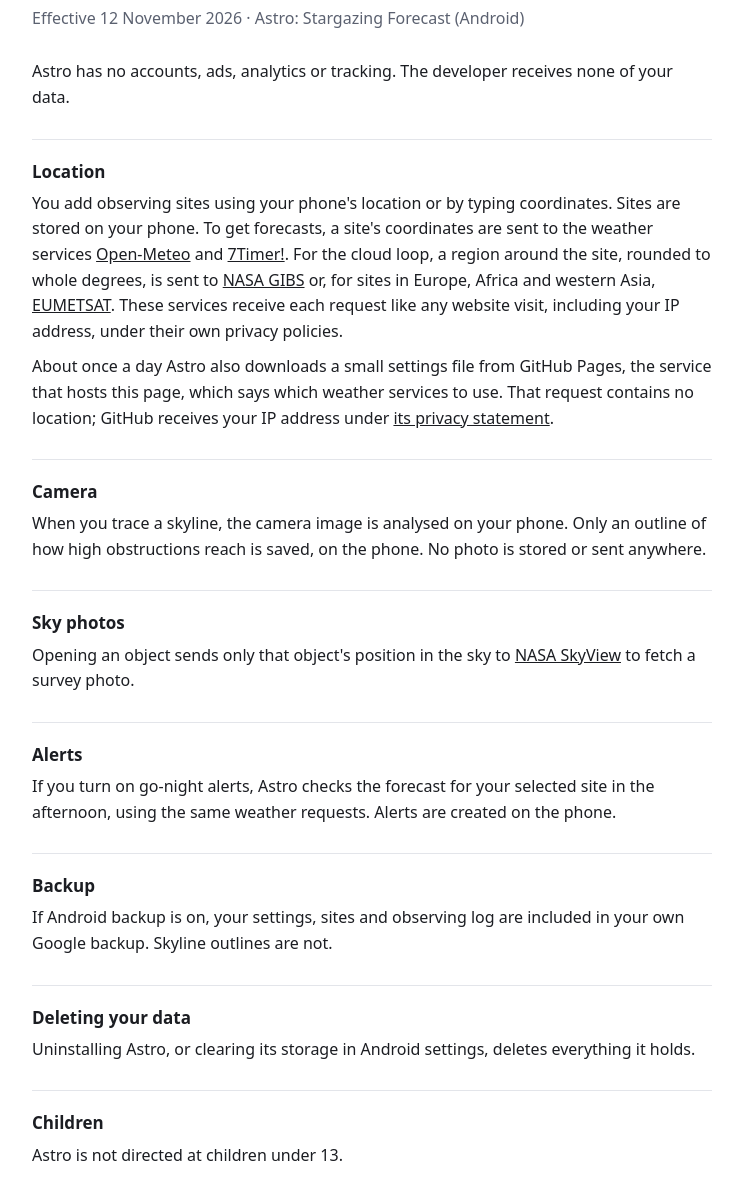
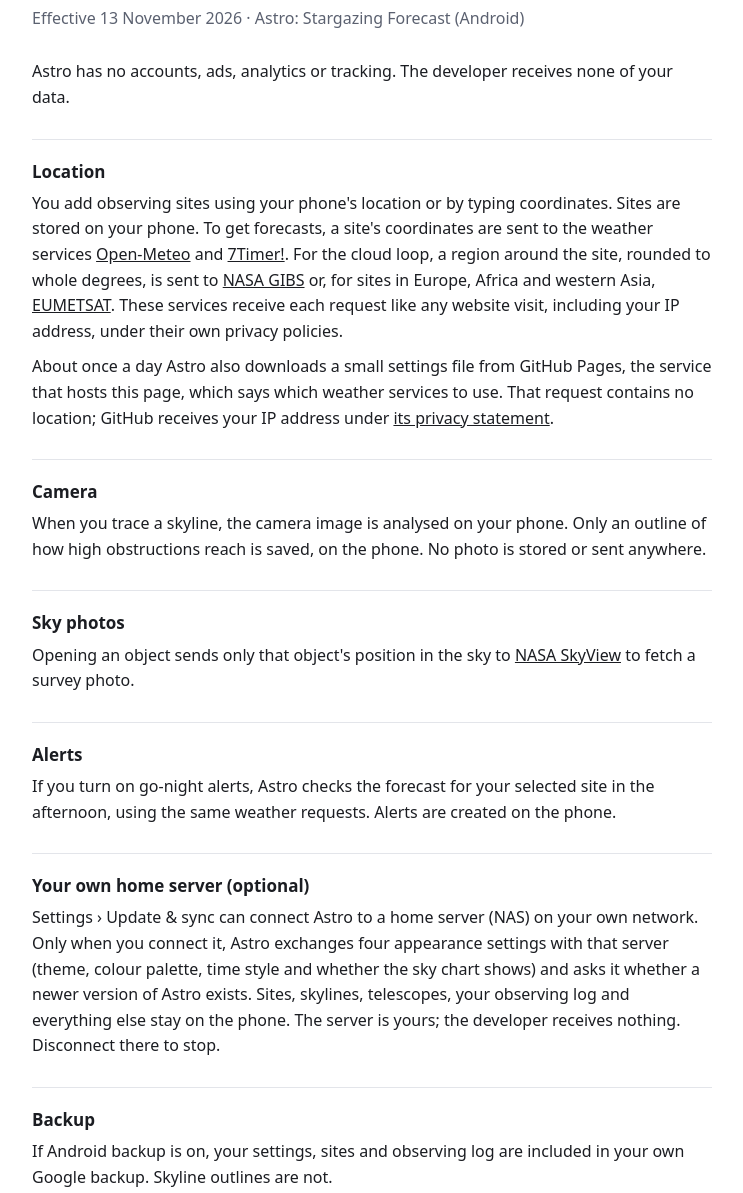
Before and after one commit to amiller-rgb/astro-privacy, a plain HTML site: page index.html in a window 1280 px wide. Shown: the part 83-1276 px from the top of the page, without its empty margins (268-1011 px from the left). Drawn offline with Linux system fonts and the light colour scheme.

Commit message:
Policy: optional home-server (NAS) connection; effective 13 November 2026
Co-Authored-By: Claude Opus 5.5 <noreply@anthropic.com>

```diff
--- a/index.html
+++ b/index.html
@@ -19,7 +19,7 @@
 <body>
 <main>
   <h1>Astro privacy policy</h1>
-  <p class="date">Effective 12 November 2026 · Astro: Stargazing Forecast (Android)</p>
+  <p class="date">Effective 13 November 2026 · Astro: Stargazing Forecast (Android)</p>
 
   <p>Astro has no accounts, ads, analytics or tracking. The developer receives none of your data.</p>
 
@@ -36,6 +36,9 @@
   <h2>Alerts</h2>
   <p>If you turn on go-night alerts, Astro checks the forecast for your selected site in the afternoon, using the same weather requests. Alerts are created on the phone.</p>
 
+  <h2>Your own home server (optional)</h2>
+  <p>Settings › Update &amp; sync can connect Astro to a home server (NAS) on your own network. Only when you connect it, Astro exchanges four appearance settings with that server (theme, colour palette, time style and whether the sky chart shows) and asks it whether a newer version of Astro exists. Sites, skylines, telescopes, your observing log and everything else stay on the phone. The server is yours; the developer receives nothing. Disconnect there to stop.</p>
+
   <h2>Backup</h2>
   <p>If Android backup is on, your settings, sites and observing log are included in your own Google backup. Skyline outlines are not.</p>
 
```
